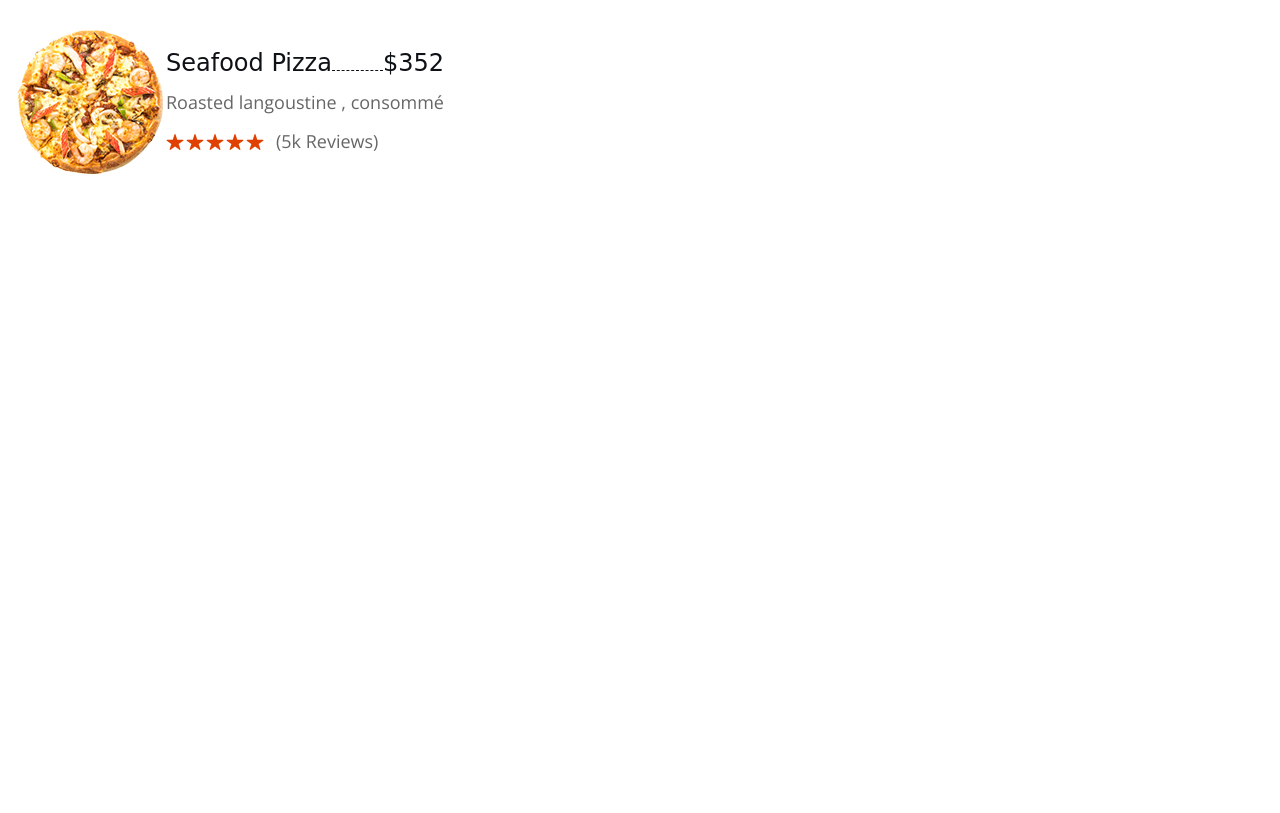
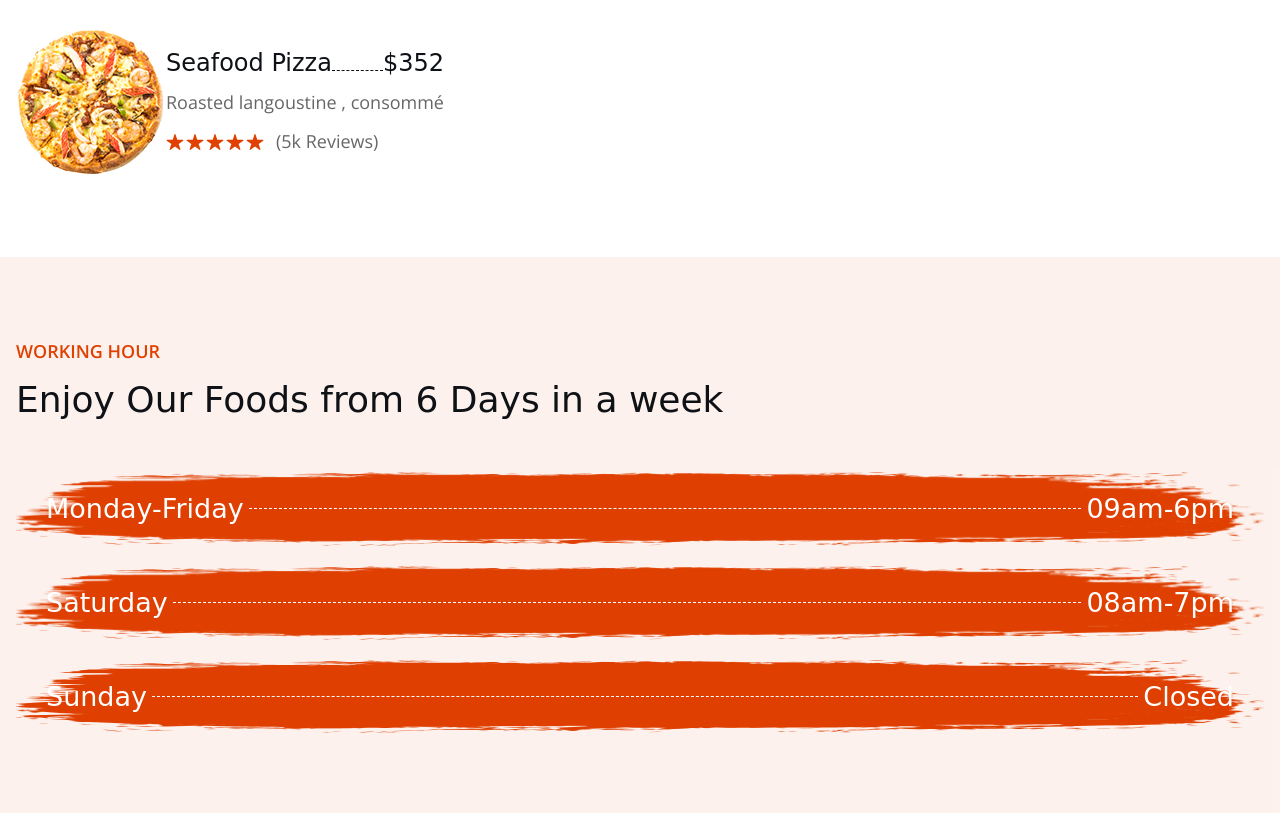
Before and after one commit to pranjalr004/Foody, a plain HTML site: page Crispy/index.html in a window 1280 px wide. Shown: the part 5374-6187 px from the top of the page. Before the commit the page ends 5631 px from the top, so only its background shows below. Drawn offline with nearby package versions, Linux system fonts and the light colour scheme; a web font is replaced by a local one.

Commit message:
Scheduling section done

```diff
--- a/Crispy/assets/css/style.css
+++ b/Crispy/assets/css/style.css
@@ -225,6 +225,13 @@ body{
   border-block-end: 1px dashed currentColor;
 }
 
+.has-bg-image{
+  background-repeat: no-repeat;
+  background-position: center;
+  background-size: cover;
+}
+
+
 /*-----------------------------------*\
   #HEADER
 \*-----------------------------------*/
@@ -446,6 +453,32 @@ body{
   #SCHEDULE
 \*-----------------------------------*/
 
+.schedule-banner{display: none;}
+
+.schedule{background-color: var(--bg-sinopia-alpha-7);}
+
+.schedule .section-title{margin-block-end: 50px;}
+
+.schedule-item{
+  display: flex;
+  justify-content: center;
+  align-items: center;
+  gap: 5px;
+  padding: 20px 30px;
+  background-image: url('../images/schedule-item-bg.png');
+  background-repeat: no-repeat;
+  background-size: 100% 100%;
+  background-position: center;
+}
+
+.schedule-item:not(:last-child){margin-block-end: 20px;}
+
+.schedule-item .title{
+  color: var(--text-white);
+  font-size: var(--fontSize-4);
+}
+
+.schedule-item .separator {border-color: var(--border-white);}
 
 
 
--- a/Crispy/index.html
+++ b/Crispy/index.html
@@ -476,6 +476,45 @@
             </div>
           </div>
         </section>
+
+
+        <!-- SCHEDULE -->
+         <section class="section schedule" aria-labelledby="schedule-label">
+          <div class="container">
+            <div class="schedule-content">
+              <p class="section-subtitle" id="schedule-label">Working Hour</p>
+
+              <h2 class="h2 title section-title">
+                Enjoy Our Foods from 6 Days in a week
+              </h2>
+
+              <ul class="schedule-list">
+                <li class="schedule-item">
+                  <p class="h4 title">Monday-Friday</p>
+
+                  <div class="separator"></div>
+                    <div class="time title">09am-6pm</div>
+                </li>
+
+                <li class="schedule-item">
+                  <p class="h4 title">Saturday</p>
+
+                  <div class="separator"></div>
+                    <div class="time title">08am-7pm</div>
+                </li>
+
+                <li class="schedule-item">
+                  <p class="h4 title">Sunday</p>
+
+                  <div class="separator"></div>
+                    <div class="time title">Closed</div>
+                </li>
+              </ul>
+            </div>
+              <div class="schedule-banner has-bg-image" style="background-image: url('./assets/images/schedule-banner.jpg')">
+              </div>
+          </div>
+         </section>
       </article>
     </main>
 
```
